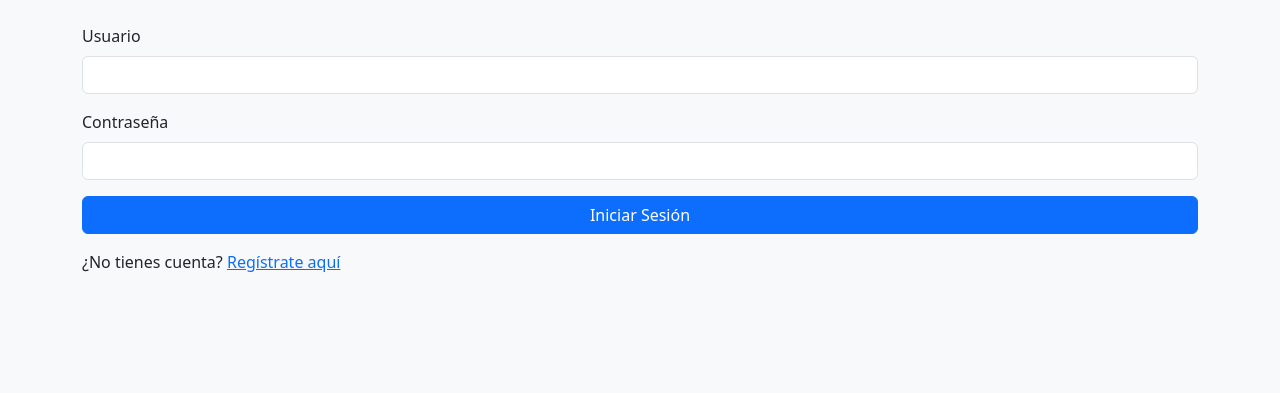
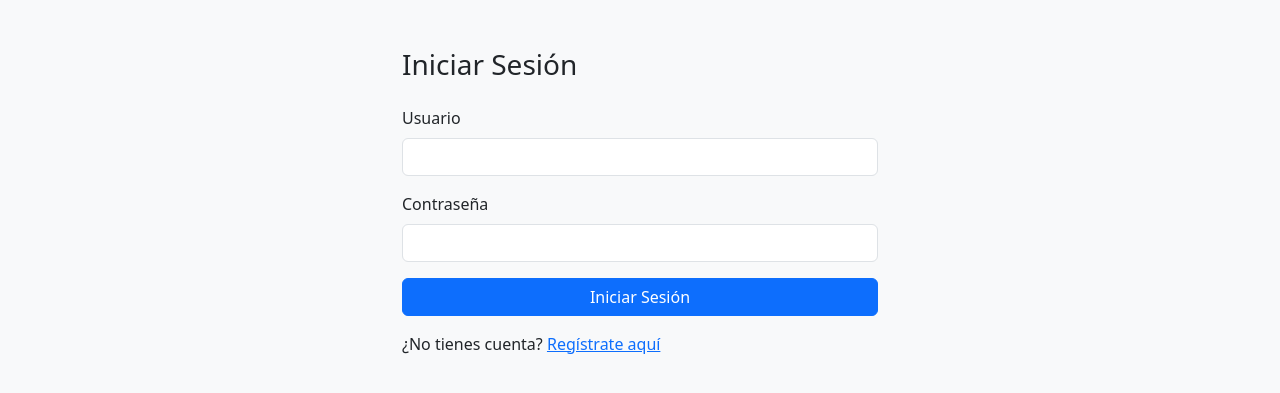
Before and after one commit to EstebanReyes24/panel-soporte, a Flask app: page /login in a window 1280 px wide. Shown: the part 56-449 px from the top of the page. Run offline with Flask 3, Linux system fonts and the light colour scheme.

Commit message:
Update login.html

```diff
--- a/templates/login.html
+++ b/templates/login.html
@@ -1,7 +1,8 @@
 {% extends 'base.html' %}
 
 {% block content %}
-
+<div class="container mt-4" style="max-width: 500px;">
+    <h3 class="mb-4">Iniciar Sesión</h3>
 
     {% with messages = get_flashed_messages(with_categories=true) %}
       {% if messages %}
```
